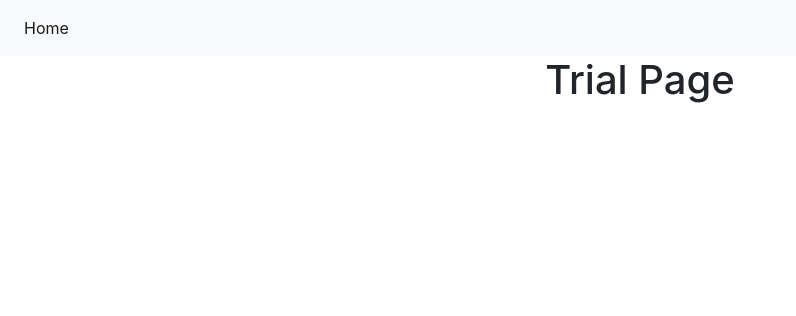
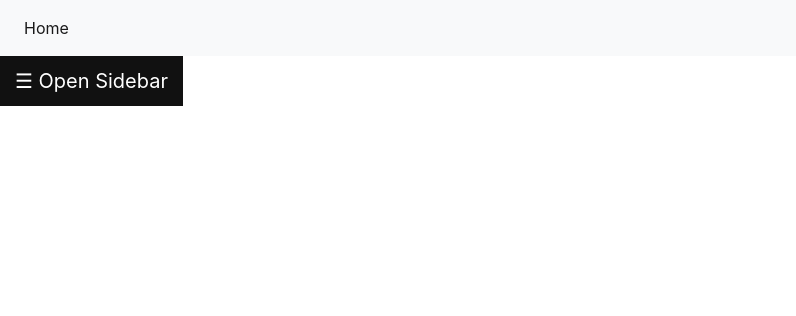
Before and after one commit to thethirdandres/wtidir, a Django app: page / in a window 1280 px wide. Shown: the top 316 px of the page, without its empty margins (0-796 px from the left). Run offline with Django 3.2, Linux system fonts and the light colour scheme; some libraries are stand-ins or nearby versions.

Commit message:
Progress on sidebar

```diff
--- a/wtidir/landing/urls.py
+++ b/wtidir/landing/urls.py
@@ -5,4 +5,5 @@ from . import views
 
 urlpatterns = [
     path('', views.landing_view, name='landing_view'),
+
 ]
--- a/wtidir/landing/views.py
+++ b/wtidir/landing/views.py
@@ -3,3 +3,6 @@ from django.shortcuts import render
 # Create your views here.
 def landing_view(request):
     return render(request, 'landing_templates/landing.html')
+
+def sidebar_view(request):
+    return render(request, 'components/_sidebar.html')
--- /dev/null
+++ b/wtidir/static/css/sidebar.css
@@ -0,0 +1,56 @@
+.sidebar {
+    height: 100%;
+    width: 0;
+    position: fixed;
+    z-index: 1;
+    top: 0;
+    left: 0;
+    background-color: #111;
+    overflow-x: hidden;
+    transition: 0.5s;
+    padding-top: 60px;
+}
+
+.sidebar a {
+    padding: 8px 8px 8px 32px;
+    text-decoration: none;
+    font-size: 25px;
+    color: #818181;
+    display: block;
+    transition: 0.3s;
+}
+
+.sidebar a:hover {
+    color: #f1f1f1;
+}
+
+.sidebar .closebtn {
+    position: absolute;
+    top: 0;
+    right: 25px;
+    font-size: 36px;
+    margin-left: 50px;
+    color: white;
+}
+
+.openbtn {
+    font-size: 20px;
+    cursor: pointer;
+    background-color: #111;
+    color: white;
+    padding: 10px 15px;
+    border: none;
+}
+
+.openbtn:hover {
+    background-color: #444;
+}
+
+#main {
+    transition: margin-left .5s;
+    padding: 16px;
+}
+
+.wrapper {
+    min-height: 100vh;
+}
--- /dev/null
+++ b/wtidir/static/js/sidebar.js
@@ -0,0 +1,9 @@
+function openNav() {
+    document.getElementById("mySidebar").style.width = "250px";
+    document.getElementById("main").style.marginLeft = "250px";
+}
+
+function closeNav() {
+    document.getElementById("mySidebar").style.width = "0";
+    document.getElementById("main").style.marginLeft = "0";
+}
--- a/wtidir/templates/base.html
+++ b/wtidir/templates/base.html
@@ -1,6 +1,7 @@
 <!doctype html>
 <html lang="en">
-  <head>
+
+<head>
     <title>Waffle Time DIR {% block title %} {% endblock %}</title>
     <!-- Required meta tags -->
     <meta charset="utf-8">
@@ -8,16 +9,34 @@
 
     <!-- Bootstrap CSS -->
     <link rel="stylesheet" href="https://stackpath.bootstrapcdn.com/bootstrap/4.3.1/css/bootstrap.min.css" integrity="sha384-ggOyR0iXCbMQv3Xipma34MD+dH/1fQ784/j6cY/iJTQUOhcWr7x9JvoRxT2MZw1T" crossorigin="anonymous">
-  </head>
-  <body>
+
+    <!-- Styles -->
+    {% load static %}
+    <link rel="stylesheet" href="{% static 'css\sidebar.css' %} ">
+
+    <!-- Scripts -->
+    <script src="{% static 'js/sidebar.js' %}"></script>
+
+</head>
+
+<body>
     {% include "components/_navbar.html" %}
     <div class="container">
-        {% block content %}{% endblock %}
+        {% comment %} {% block content %}{% endblock %} {% endcomment %}
     </div>
+    <button class="openbtn" onclick="openNav()">☰ Open Sidebar</button>
+    <div id="main">
+        <div id="mySidebar" class="sidebar">
+            {% block sidebar %}
+            {% endblock sidebar %}
+        </div>
+    </div>
+
     <!-- Optional JavaScript -->
     <!-- jQuery first, then Popper.js, then Bootstrap JS -->
     <script src="https://code.jquery.com/jquery-3.3.1.slim.min.js" integrity="sha384-q8i/X+965DzO0rT7abK41JStQIAqVgRVzpbzo5smXKp4YfRvH+8abtTE1Pi6jizo" crossorigin="anonymous"></script>
     <script src="https://cdnjs.cloudflare.com/ajax/libs/popper.js/1.14.7/umd/popper.min.js" integrity="sha384-UO2eT0CpHqdSJQ6hJty5KVphtPhzWj9WO1clHTMGa3JDZwrnQq4sF86dIHNDz0W1" crossorigin="anonymous"></script>
     <script src="https://stackpath.bootstrapcdn.com/bootstrap/4.3.1/js/bootstrap.min.js" integrity="sha384-JjSmVgyd0p3pXB1rRibZUAYoIIy6OrQ6VrjIEaFf/nJGzIxFDsf4x0xIM+B07jRM" crossorigin="anonymous"></script>
-  </body>
+</body>
+
 </html>
--- a/wtidir/templates/landing_templates/landing.html
+++ b/wtidir/templates/landing_templates/landing.html
@@ -1,4 +1,5 @@
 {% extends "base.html" %}
+
 {% block content %}
 <h1 class="text-center">Trial Page</h1>
 {% endblock content %}
--- a/wtidir/wtidir/settings.py
+++ b/wtidir/wtidir/settings.py
@@ -119,3 +119,7 @@ USE_TZ = True
 # https://docs.djangoproject.com/en/3.1/howto/static-files/
 
 STATIC_URL = '/static/'
+
+STATICFILES_DIRS = [
+    BASE_DIR / "static"
+]
```
Also changed, not shown: wtidir/templates/components/_sidebar.html (added, +9 -0 lines), wtidir/styles/navbar.css (deleted).
